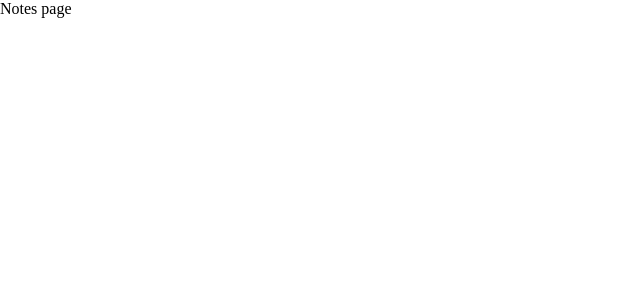
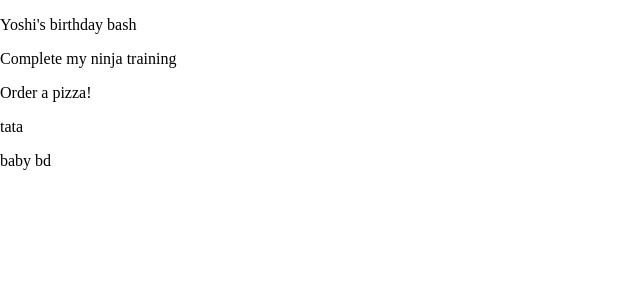
Before and after one commit to ukaran11/material-ui-tutorial, a React (Create React App) app: page / in a window 1280 px wide. Shown: the top 300 px of the page, without its empty margins (0-640 px from the left). Built offline with nearby package versions, Linux system fonts and the light colour scheme; data requests are answered from the project's data file.

Commit message:
Utsav | Using json-server setup-ed fetching and posting of notes

```diff
--- /dev/null
+++ b/data/db.json
@@ -0,0 +1,34 @@
+{
+  "notes": [
+    {
+      "title": "Yoshi's birthday bash",
+      "details": "Lorem Ipsum is simply dummy text of the printing and typesetting industry. Lorem Ipsum has been the industry's standard dummy text ever since the 1500s, when an unknown printer took a galley of type and scrambled it to make a type specimen book.",
+      "category": "reminders",
+      "id": 1
+    },
+    {
+      "title": "Complete my ninja training",
+      "details": "Lorem Ipsum is simply dummy text of the printing and typesetting industry. Lorem Ipsum has been the industry's standard dummy text ever since the 1500s, when an unknown printer took.",
+      "category": "work",
+      "id": 2
+    },
+    {
+      "title": "Order a pizza!",
+      "details": "Lorem Ipsum is simply dummy text of the printing and typesetting industry. Lorem Ipsum has been the industry's standard dummy text ever since the 1500s, when an unknown printer took a galley of type and scrambled it to make a type specimen book.\nLorem Ipsum is simply dummy text of the printing and typesetting industry. Lorem Ipsum has been the industry's standard dummy text ever since the 1500s, when an unknown printer took a galley of type and scrambled it to make a type specimen book.",
+      "category": "todos",
+      "id": 3
+    },
+    {
+      "title": "tata",
+      "details": "bye",
+      "category": "todos",
+      "id": 4
+    },
+    {
+      "title": "baby bd",
+      "details": "bd",
+      "category": "reminders",
+      "id": 5
+    }
+  ]
+}
--- a/src/pages/Create.js
+++ b/src/pages/Create.js
@@ -11,6 +11,7 @@ import {
 } from "@material-ui/core";
 import KeyboardArrowRightIcon from "@material-ui/icons/KeyboardArrowRight";
 import { makeStyles, FormControlLabel } from "@material-ui/core";
+import { useHistory } from "react-router-dom";
 
 const useStyles = makeStyles({
   field: {
@@ -22,6 +23,7 @@ const useStyles = makeStyles({
 
 export default function Create() {
   const classes = useStyles();
+  const history = useHistory();
 
   const handleSubmit = (e) => {
     e.preventDefault();
@@ -38,6 +40,11 @@ export default function Create() {
 
     if (title && details) {
       console.log(title, details, category);
+      fetch('http://localhost:8000/notes', {
+        method: 'POST',
+        headers: {"Content-type":"application/json"},
+        body: JSON.stringify({title, details, category})
+      }).then(() => history.push('/'))
     }
   };
 
--- a/src/pages/Notes.js
+++ b/src/pages/Notes.js
@@ -1,9 +1,19 @@
-import React from 'react'
+import React, { useEffect, useState} from 'react';
 
 export default function Notes() {
+
+  const [notes, setNotes] = useState([]);
+
+  useEffect(() => {
+    fetch('http://localhost:8000/notes')
+      .then(res => res.json())
+      .then(data => setNotes(data))
+  }, [])
   return (
     <div>
-      Notes page
+      {notes.map((note) => (
+        <p key={note.id}>{note.title}</p>
+      ))}
     </div>
   )
 }
```
